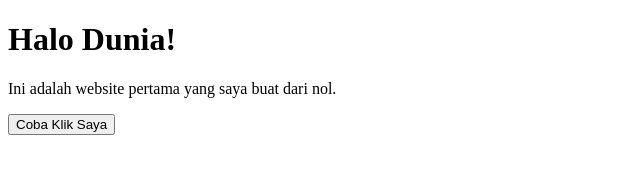
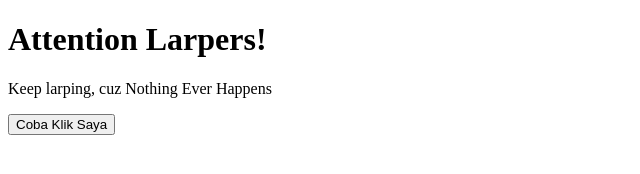
Before and after one commit to Lyxx-chan/Larp, a plain HTML site: page index.html in a window 1280 px wide. Shown: the whole page, without its empty margins (0-640 px from the left). Drawn offline with Linux system fonts and the light colour scheme.

Commit message:
index.html

```diff
--- a/index.html
+++ b/index.html
@@ -4,8 +4,8 @@
     <title>Website Pertama Lyxx</title>
 </head>
 <body>
-    <h1>Halo Dunia!</h1>
-    <p>Ini adalah website pertama yang saya buat dari nol.</p>
+    <h1>Attention Larpers!</h1>
+    <p>Keep larping, cuz Nothing Ever Happens</p>
     <button onclick="alert('Berhasil diklik!')">Coba Klik Saya</button>
 </body>
 </html>
```
